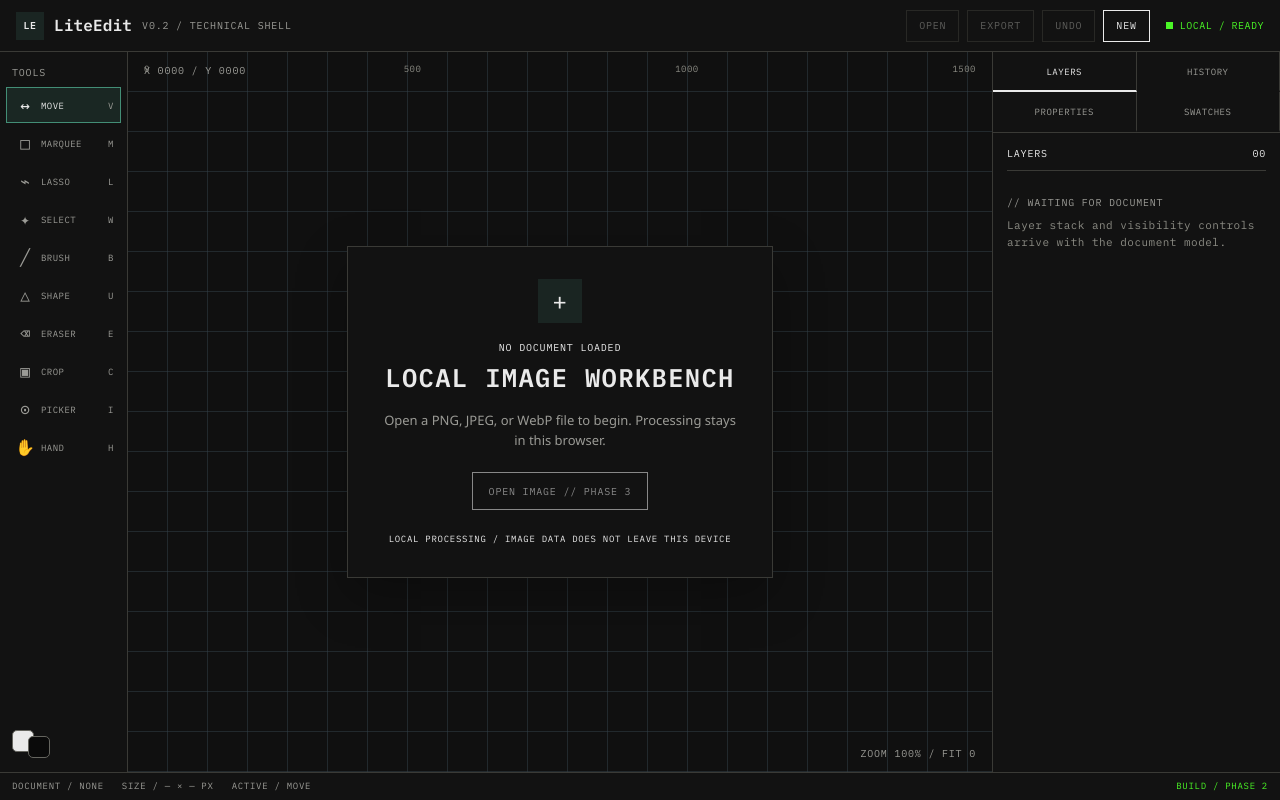
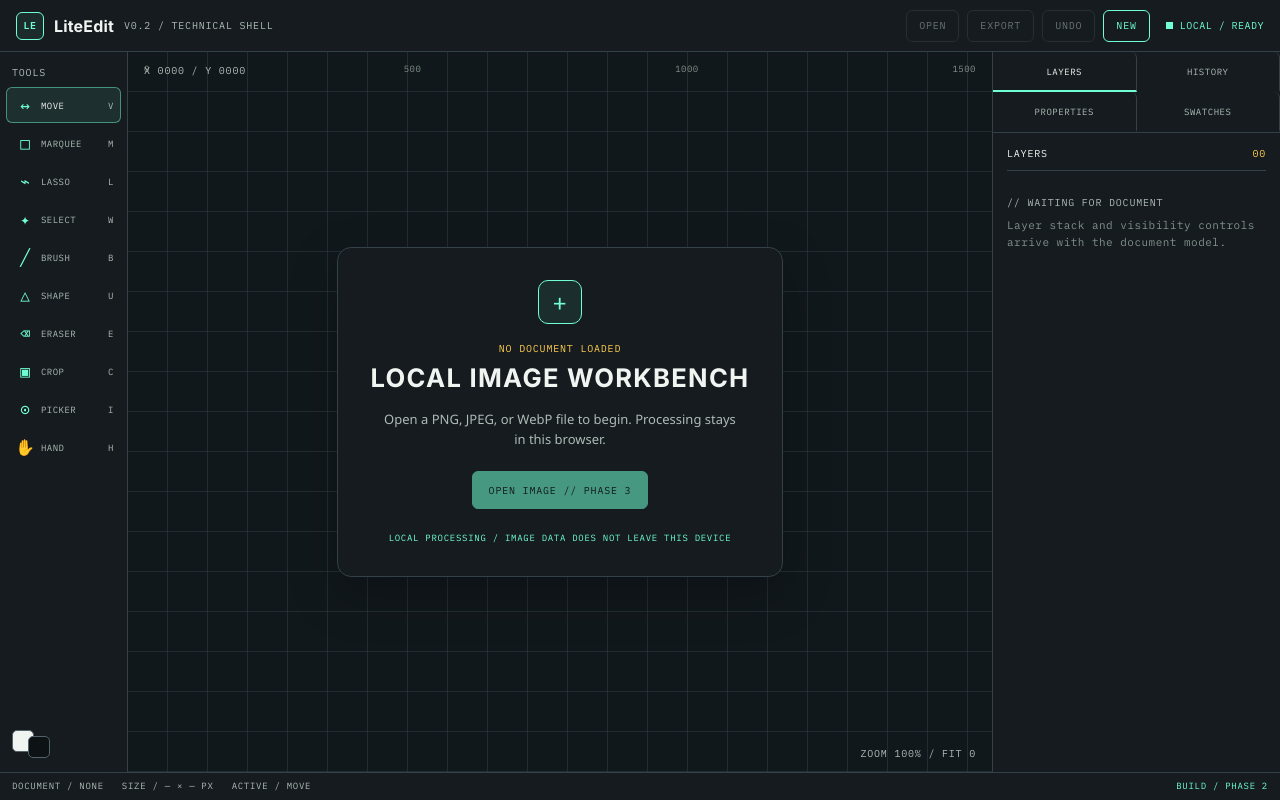
Before and after one commit to cpolito17/LiteEdit, a React (Vite) app: page / in a window 1280 px wide. Built offline with nearby package versions, Linux system fonts and the light colour scheme.

Commit message:
style: soften LiteEdit visual system

```diff
--- a/src/styles/tokens.css
+++ b/src/styles/tokens.css
@@ -1,21 +1,28 @@
 :root {
-  --surface-0: #0a0a0a;
-  --surface-1: #121212;
-  --surface-2: #1a1a1a;
-  --surface-3: #232323;
-  --ink: #eaeaea;
-  --ink-muted: #9b9b96;
-  --ink-dim: #8c8c84;
-  --line: #3a3a36;
-  --line-strong: #65655f;
-  --hazard: #ff6b6b;
-  --hazard-strong: #b01010;
-  --hazard-strong-hover: #c41616;
-  --status-ok: #4af626;
-  --canvas: #101010;
+  --surface-0: #0d1215;
+  --surface-1: #151b1f;
+  --surface-2: #1d252a;
+  --surface-3: #273239;
+  --ink: #f1f5f2;
+  --ink-muted: #aebbb6;
+  --ink-dim: #82918b;
+  --line: #344149;
+  --line-strong: #52636a;
+  --accent-mint: #70ffd2;
+  --accent-lemon: #fffc8c;
+  --accent-gold: #ffcc4d;
+  --accent-orange: #ff9137;
+  --accent-ink: #101719;
+  --status-ok: var(--accent-mint);
+  --canvas: #11181c;
+  --radius-sm: 6px;
+  --radius-md: 10px;
+  --radius-lg: 14px;
   --ease-out: cubic-bezier(0.23, 1, 0.32, 1);
   --ease-in-out: cubic-bezier(0.77, 0, 0.175, 1);
-  font-family: "IBM Plex Mono", "SFMono-Regular", Consolas, "Liberation Mono", monospace;
+  --font-display: Inter, "Avenir Next", "Segoe UI", system-ui, sans-serif;
+  --font-mono: "IBM Plex Mono", "SFMono-Regular", Consolas, "Liberation Mono", monospace;
+  font-family: var(--font-mono);
   color: var(--ink);
   background: var(--surface-0);
   font-synthesis: none;
```
